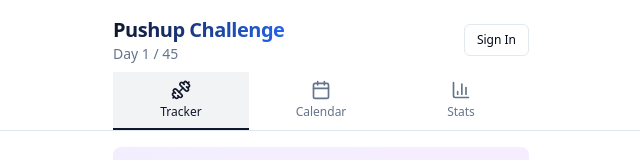
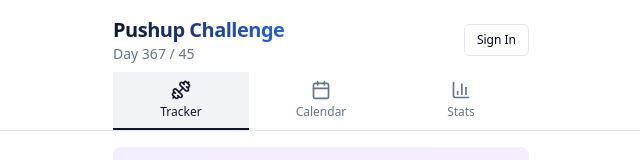
Before and after one commit to bryhudson/activity-tracker, a React (Vite) app: page / in a window 1280 px wide. Shown: the top 160 px of the page, without its empty margins (319-959 px from the left). Built offline with nearby package versions, Linux system fonts and the light colour scheme; no server answers.

Commit message:
fix: hardcode start date for consistent day tracking

```diff
--- a/src/App.jsx
+++ b/src/App.jsx
@@ -14,13 +14,9 @@ function App() {
   const { data, todayStr, getCountForDate, addPushups, setPushups } = usePushups()
   const { getCups, addCup, removeCup } = useWater()
   const [activeTab, setActiveTab] = useState('tracker')
-  const [startDate, setStartDate] = useState(() => {
-    return localStorage.getItem('challenge-start-date') || todayStr
-  })
+  const [startDate] = useState('2025-01-01')
 
-  useEffect(() => {
-    localStorage.setItem('challenge-start-date', startDate)
-  }, [startDate])
+
 
   return (
     <div className="min-h-screen bg-background text-foreground flex flex-col font-sans">
```
